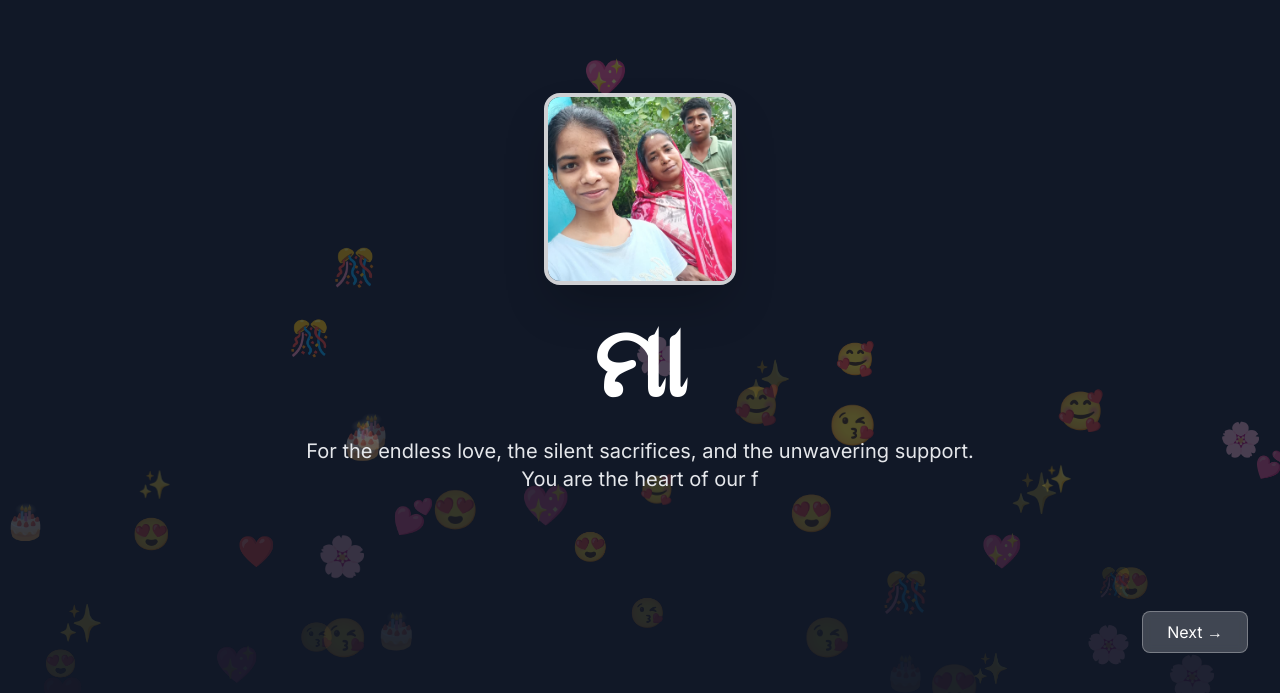
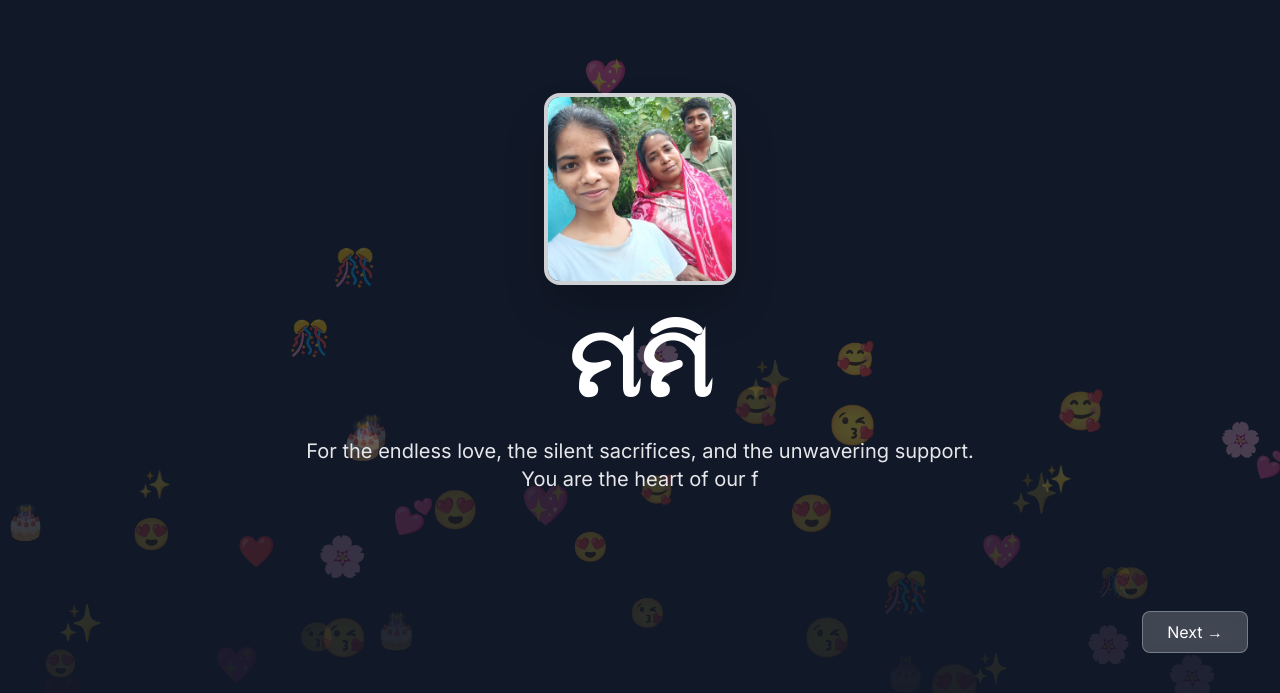
Before and after one commit to mamuni04/Maa, a plain HTML site: page index.html in a window 1280 px wide. Shown: the part 107-800 px from the top of the page. Drawn offline with nearby package versions, Linux system fonts and the light colour scheme; a web font is replaced by a local one.

Commit message:
Update index.html

```diff
--- a/index.html
+++ b/index.html
@@ -59,7 +59,7 @@
         <div class="z-10 flex flex-col items-center text-center">
             <img id="mom-image" src="./Maa (4).jpg" alt="A loving mother"
                 class="w-32 h-32 md:w-48 md:h-48 object-cover rounded-2xl border-4 border-white/80 shadow-2xl mb-8">
-            <h1 id="heading" class="font-hindi text-6xl md:text-8xl font-bold text-white opacity-0">ମା</h1>
+            <h1 id="heading" class="font-hindi text-6xl md:text-8xl font-bold text-white opacity-0">ମମି</h1>
             <p id="message" class="mt-6 max-w-2xl text-lg md:text-xl text-gray-200 leading-relaxed"></p>
         </div>
         <button id="next-btn-1" style="position: fixed; bottom: 5%; left:5;"
```
